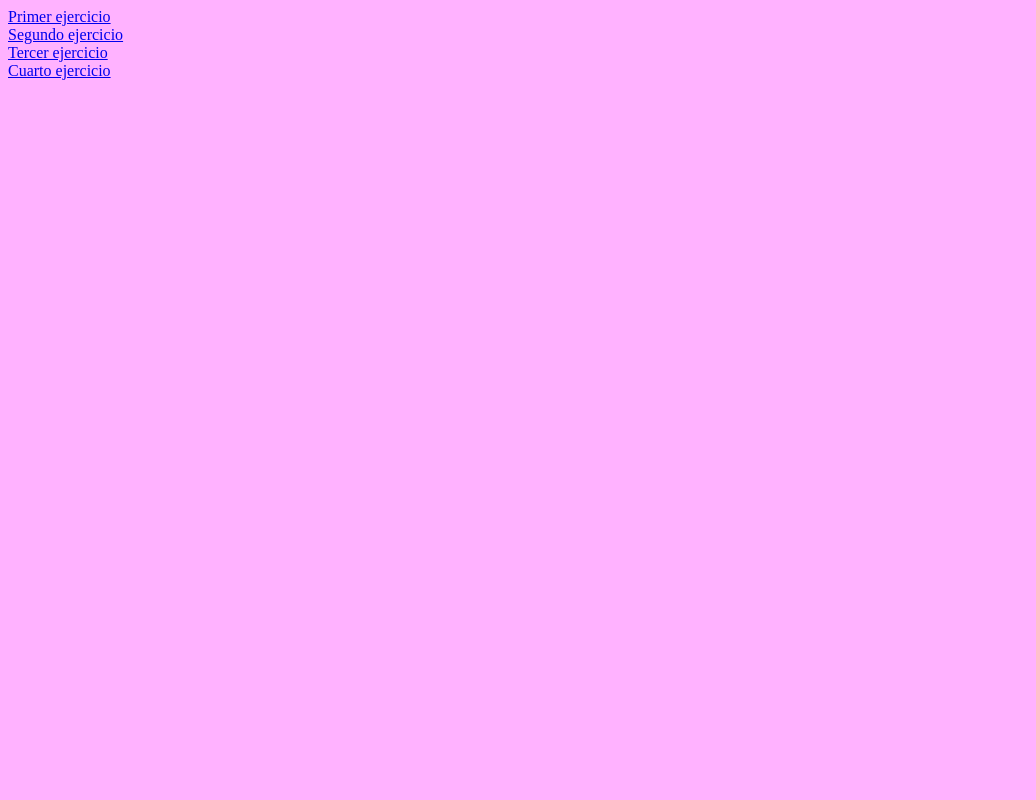
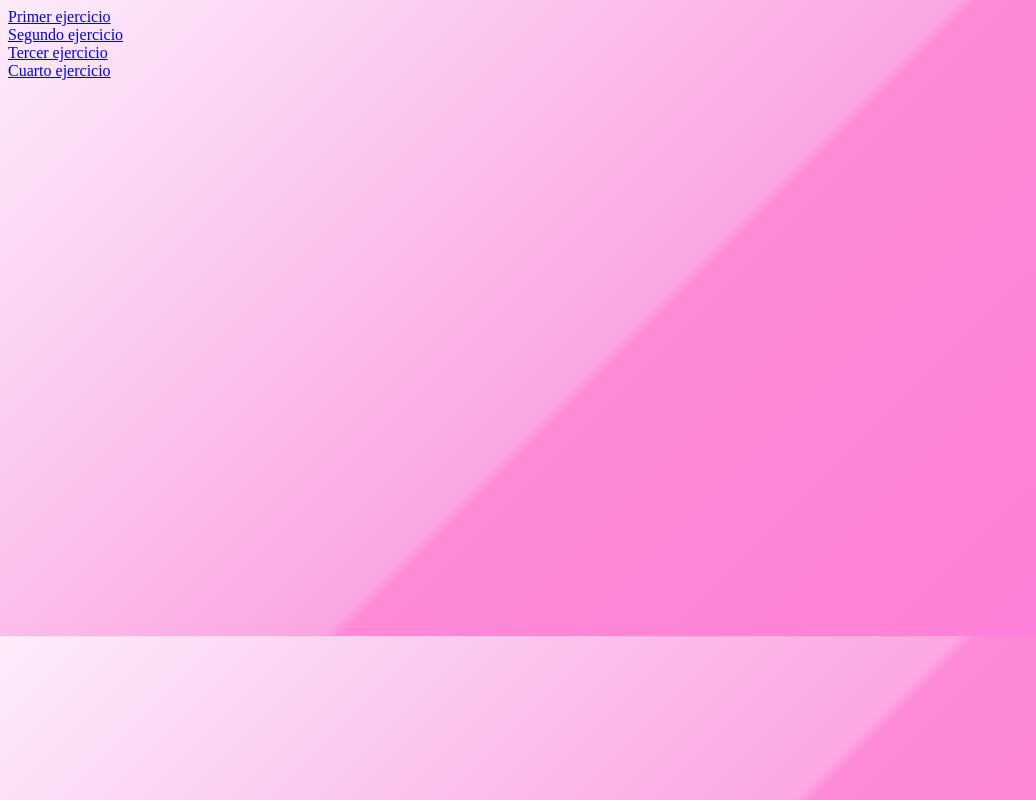
Before and after one commit to Behtsa/casos-practicos, a plain HTML site: page index.html in a window 1280 px wide. Shown: the whole page, without its empty margins (0-1036 px from the left). Drawn offline with Linux system fonts and the light colour scheme.

Commit message:
adding rgba color

```diff
--- a/css/main.css
+++ b/css/main.css
@@ -1,3 +1,8 @@
 body {
-	background-color: rgba(255,0,255,0.3);
+	height: 620px;
+	background: rgb(252,236,252); /* Old browsers */
+background: -moz-linear-gradient(-45deg, rgba(252,236,252,1) 0%, rgba(251,166,225,1) 50%, rgba(253,137,215,1) 51%, rgba(255,124,216,1) 100%); /* FF3.6-15 */
+background: -webkit-linear-gradient(-45deg, rgba(252,236,252,1) 0%,rgba(251,166,225,1) 50%,rgba(253,137,215,1) 51%,rgba(255,124,216,1) 100%); /* Chrome10-25,Safari5.1-6 */
+background: linear-gradient(135deg, rgba(252,236,252,1) 0%,rgba(251,166,225,1) 50%,rgba(253,137,215,1) 51%,rgba(255,124,216,1) 100%); /* W3C, IE10+, FF16+, Chrome26+, Opera12+, Safari7+ */
+filter: progid:DXImageTransform.Microsoft.gradient( startColorstr='#fcecfc', endColorstr='#ff7cd8',GradientType=1 ); /* IE6-9 fallback on horizontal gradient */
 }
```
